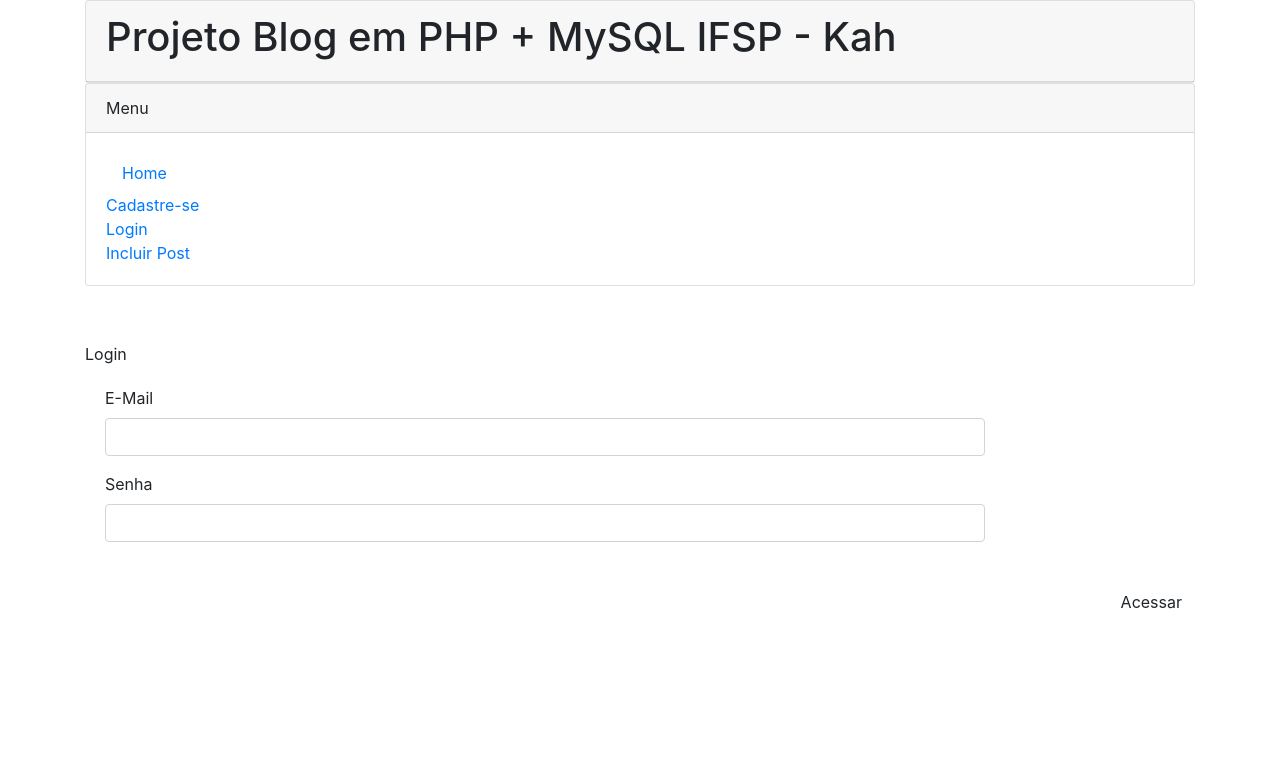
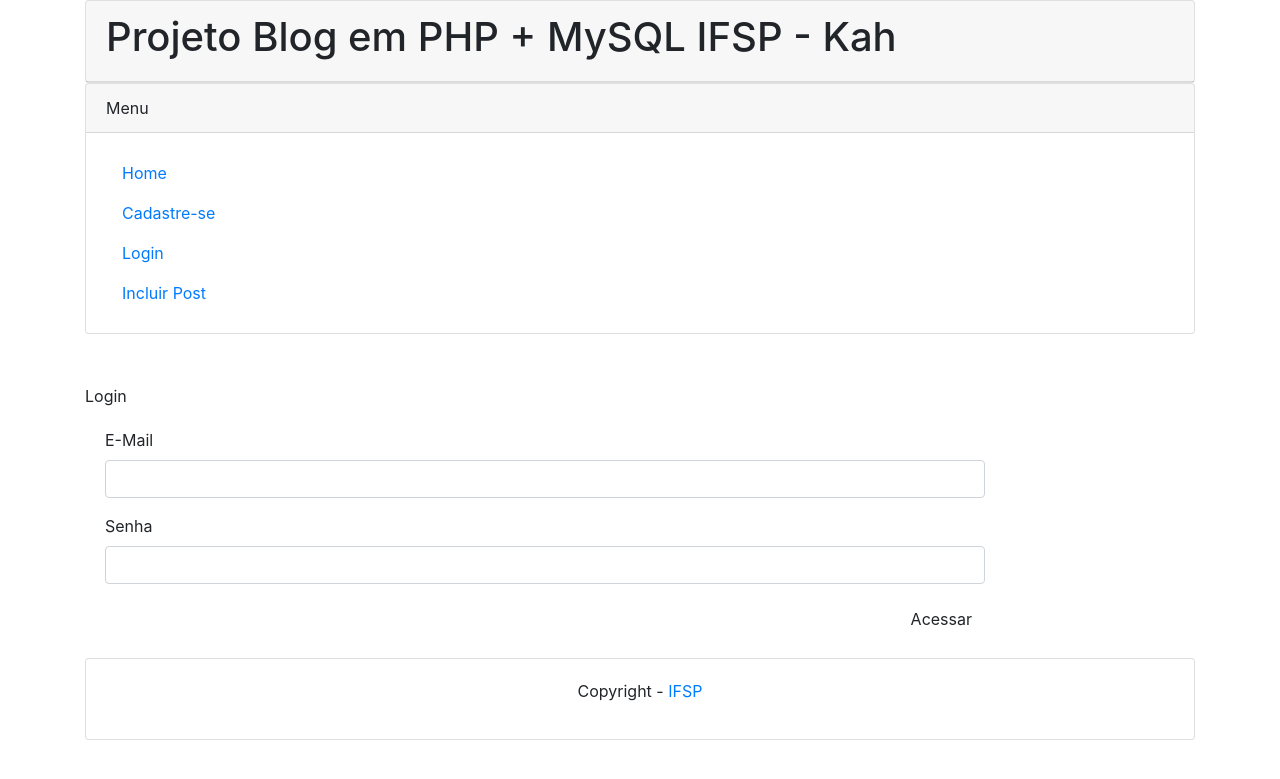
Before and after one commit to oxeakah321/blog2, a PHP site: page /login_formulario.php in a window 1280 px wide. Shown: the top 779 px of the page. Run offline with PHP 8.4, Linux system fonts and the light colour scheme; some libraries are stand-ins or nearby versions.

Commit message:
fim fim finalizando

```diff
--- a/core/post_repositorio.php
+++ b/core/post_repositorio.php
@@ -29,6 +29,7 @@ switch($acao){
             'post',
             $dados
         );
+
         break;
         case 'update':
             $dados = [
@@ -49,7 +50,6 @@ switch($acao){
             );
 
             break;
-
         case 'delete':
             $criterio = [
                 ['id', '=', $id]
@@ -64,4 +64,5 @@ switch($acao){
         }
 
         header('Location: ../index.php');
+
         ?>
--- a/includes/menu.php
+++ b/includes/menu.php
@@ -8,13 +8,13 @@
                 <a class="nav-link" href="index.php">Home</a>
             </li>
             <li class="nav-item">
-                <a class="nav-item" href="usuario_formulario.php">Cadastre-se</a>
+                <a class="nav-link" href="usuario_formulario.php">Cadastre-se</a>
             </li>
             <li class="nav-item">
-                <a class="nav-item" href="login_formulario.php">Login</a>
+                <a class="nav-link" href="login_formulario.php">Login</a>
             </li>
             <li class="nav-item">
-                <a class="nav-item" href="post_formulario.php">Incluir Post</a>
+                <a class="nav-link" href="post_formulario.php">Incluir Post</a>
             </li>
           <?php  if ((isset($_SESSION['login']))
           && ($_SESSION['login']['usuario']['adm'] === 1)) : ?>
--- a/login_formulario.php
+++ b/login_formulario.php
@@ -31,14 +31,22 @@
                                 <input class="form-control" type="password"
                                 require="required" id="senha" name="senha">
                             </div>
+                            <div class="text-right">
+                               <button class="btn btn-sucess"
+                                        type="submit">Acessar</button>
+                           </div>
+                        </form>
                      </div>
                 </div>
             </div>
-                        </form>
-            <div class="text-right">
-                <button class="btn btn-sucess"
-                         type="submit">Acessar</button>
+         <div class="row">
+            <div class="col-md-12">
+                <?php
+                   include 'includes/rodape.php';
+                ?>
             </div>
+         </div>
         </div>
+        <script src="lib/bootstrp-4.2.1-dist/ja/bootstrap.min.js"></script>
     </body>
 </html>
--- a/post_formulario.php
+++ b/post_formulario.php
@@ -11,7 +11,7 @@
                 <div class="col-md-12">
                     <?php
                     include 'includes/topo.php';
-                    include 'inludes/valida_login.php';
+                    include 'includes/valida_login.php';
                     ?>
 
                 </div>
--- a/usuario_formulario.php
+++ b/usuario_formulario.php
@@ -19,7 +19,7 @@
                  <div class="col-md-10" style="padding-top:50px;">
                   <?php
                       require_once 'includes/funcoes.php';
-                      require_once 'core/conexao-mysql,php';
+                      require_once 'core/conexao_mysql.php';
                       require_once 'core/sql.php';
                       require_once 'core/mysql.php';
 
```
